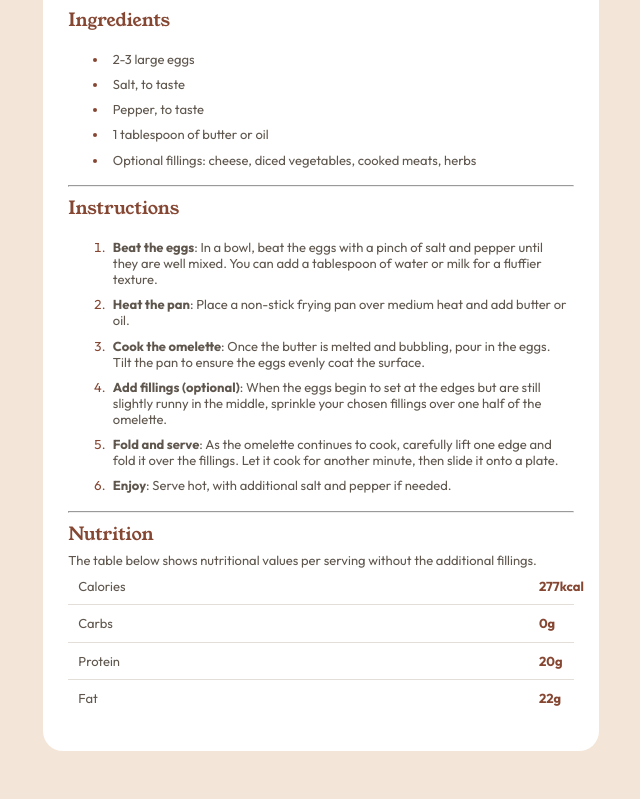
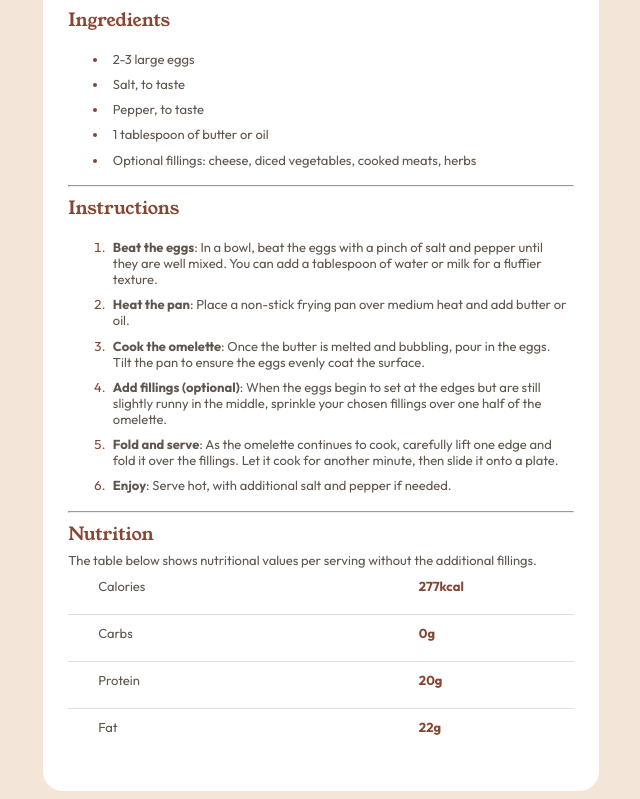
Before and after one commit to Mahi-Mani/recipe-page-frontend, a plain HTML site: page index.html in a window 1280 px wide. Shown: the part 547-1346 px from the top of the page, without its empty margins (319-959 px from the left). Before the commit the page ends 1306 px from the top, so only its background shows below. Drawn offline with Linux system fonts and the light colour scheme.

Commit message:
Fix the table padding style

```diff
--- a/index.html
+++ b/index.html
@@ -125,6 +125,7 @@
       border-collapse: collapse;
       table-layout: fixed;
     }
+
     table tr:not(:first-child) td {
       border-top: 1px solid hsl(30, 18%, 87%);
       width: 100%;
@@ -132,7 +133,13 @@
     }
 
     table td {
-      padding: 2%;
+      padding-top: 10px;
+
+      padding-left: 30px;
+
+      padding-right: 40px;
+
+      padding-bottom: 20px;
     }
 
     .values {
```
